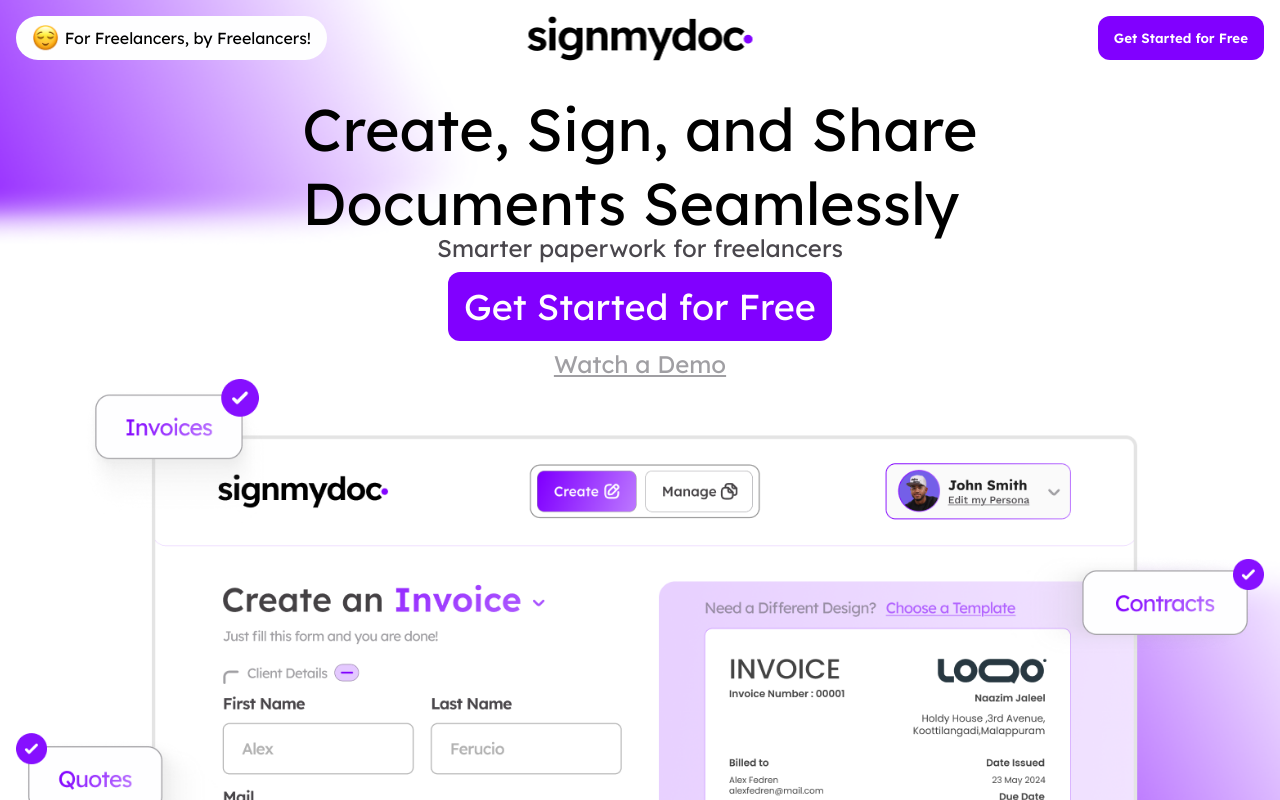
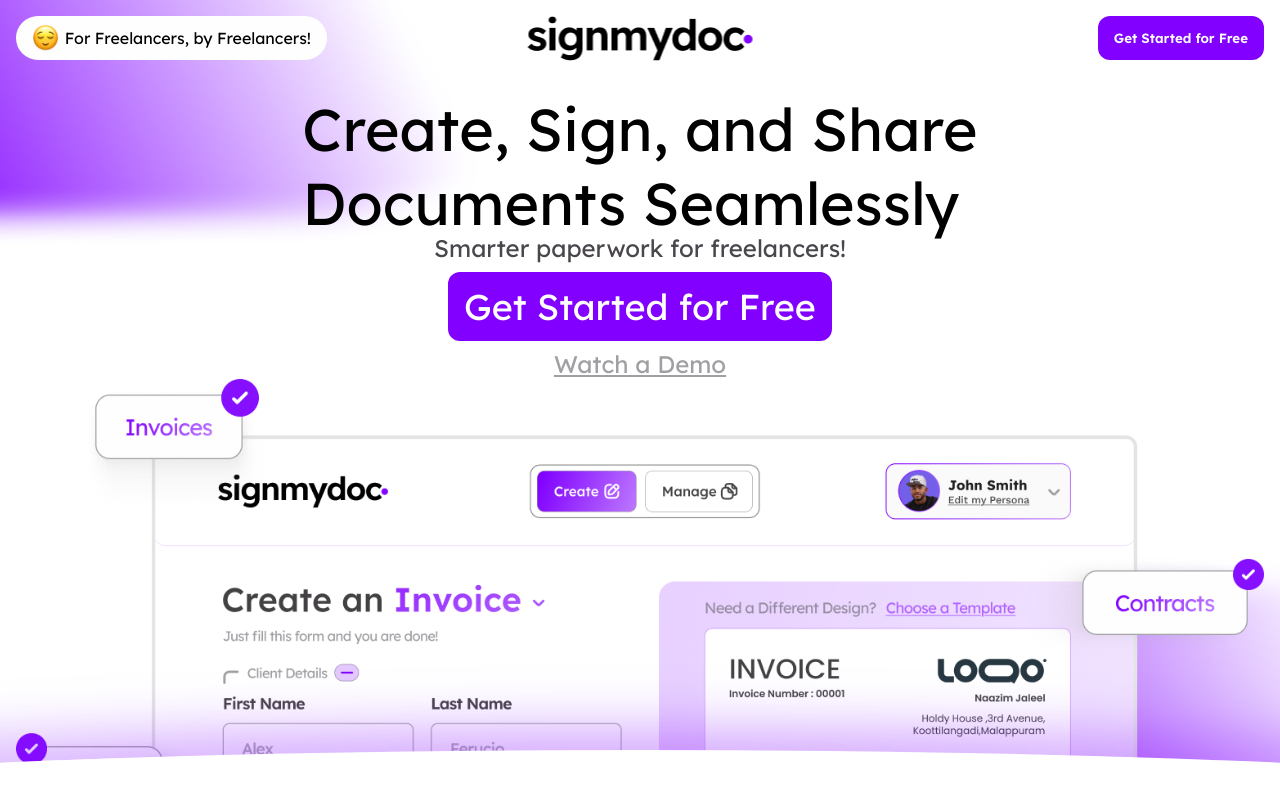
Before and after one commit to noufanelachola/react_website, a React (Create React App) app: page / in a window 1280 px wide. Built offline with nearby package versions, Linux system fonts and the light colour scheme.

Commit message:
arc added

```diff
--- a/src/components/Landing/Landing.css
+++ b/src/components/Landing/Landing.css
@@ -5,7 +5,9 @@
     background-position: top;
     background-repeat: no-repeat;
     height: 100vh;
-    overflow-y: hidden;
+    position: relative;
+    overflow    : hidden;
+    z-index: 10;
 }
 
 .sectionHero nav {
@@ -42,12 +44,20 @@
     padding-top: 2rem;
 }
 
-/* .sectionHero .heroBody div button{
-    font-size: var(--font-sz-sub-title);
-} */
-
 .sectionHero .heroBody img {
     height: auto;
     max-width: 1400px;
     width: 100%;
 }
+
+.sectionHero .arcDiv {
+    position: absolute;
+    bottom: 0;
+    left: 0;
+    width: 100%;
+    height: 50px; /* Adjust for arc height */
+    background-color: #ffffff;
+    box-shadow: 0 -10px 50px rgba(129,0,255,0.5);
+    border-radius: 50% 50% 0 0/100% 100% 0 0;
+    transform: scaleX(1.5);
+}
--- a/src/components/Landing/components/Hero.js
+++ b/src/components/Landing/components/Hero.js
@@ -12,19 +12,20 @@
                     <img className='logo' src={NavImage} alt='Nav Emoji' />
                     <p>For Freelancers, by Freelancers!</p>
                 </div>
-                <img src={NavLogo} alt="Nav Logo" className='navLogo' />
+                <img src={NavLogo} alt="Nav Logo" className='navLogo' style={{cursor:"pointer"}} />
                 <button className='btn btnPrimary clrWhite wgtSemiBold'>Get Started for Free</button>
             </nav>
             <div className='heroBody'>
                 <div>
                     <h1 className='textTitle wgtReg' >Create, Sign, and Share<br/>Documents Seamlessly</h1>
-                    <p className='textSubPara clrGray' style={{lineHeight:0,marginBottom:"1rem"}} >Smarter paperwork for freelancers</p>
-                    <button className='btn btnPrimary clrWhite textSubTitle'>Get Started for Free</button>
+                    <p className='textSubPara clrGray' style={{lineHeight:0,marginBottom:"1rem"}} >Smarter paperwork for freelancers!</p>
+                    <button className='btn btnPrimary clrWhite textSubTitle' style={{marginTop:"auto"}} >Get Started for Free</button>
                     <p className='textSubPara clrLightGray' style={{cursor:"pointer"}} ><u>Watch a Demo</u></p>
                 </div>
                 <img src={DashBoard} alt='Dashboard' />
             </div>
         </div>
+        <div className='arcDiv'></div>
     </section>
   )
 }
```
